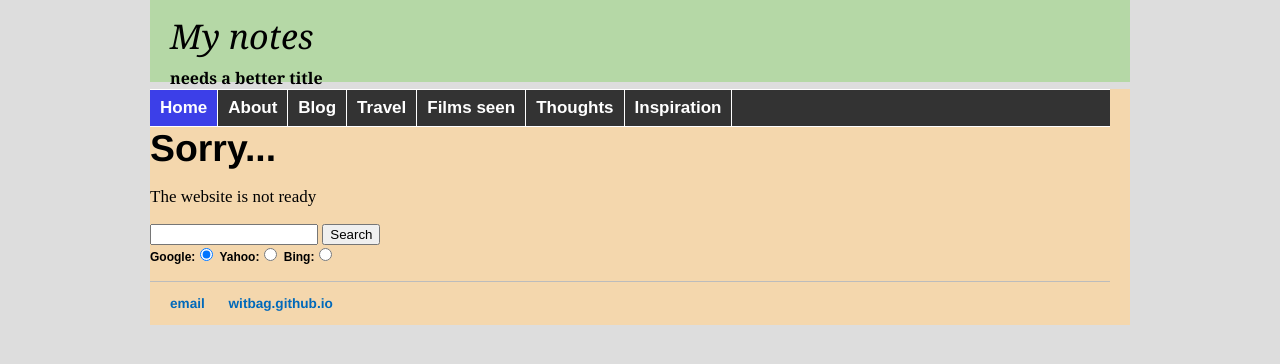
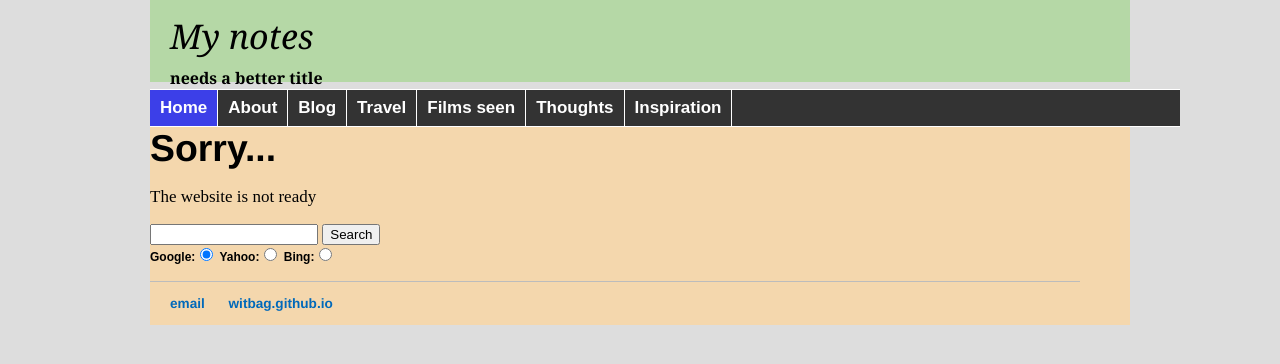
Before and after one commit to witbag/witbag.github.io, a Jekyll site: the page built from index.html, in a window 1280 px wide. Shown: the top 364 px of the page. Built offline with Jekyll 4.4.1, drawn with Linux system fonts in a browser that asks for light colours.

Commit message:
Update main.css

```diff
--- a/css/main.css
+++ b/css/main.css
@@ -13,7 +13,7 @@ background: #b5d8a6;
 /*width: 100%;*/
 background: #f4d7ad;
 font-size: 17px;
-padding-right: 20px;
+padding-right: 50px;
 }
 #style_title {                  /*TOP BAR TITLE*/
 padding-top: 13px;
@@ -57,7 +57,8 @@ footer { border-top: 1px solid #bcbcbc; font-size: .8em; padding-left: 20px; pad
 .solidblockmenu{                /*SECOND BAR*/
 float: left;
 font: bold 17px Arial;
-width: 100%;
+width: 1030px;
+/*width: 100%;*/
 margin: 0;
 padding: 0;
 border: 1px solid #FFFFFF;
```
